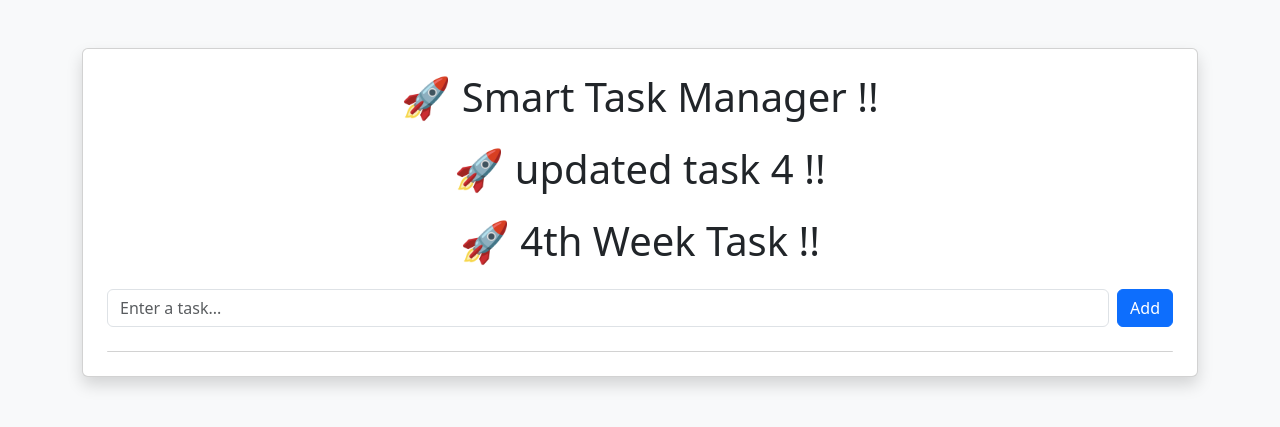
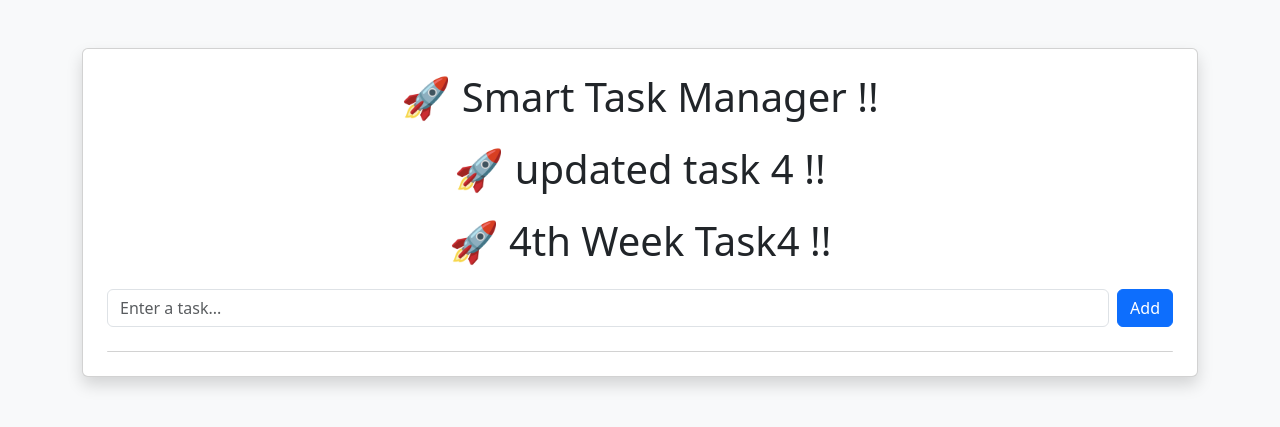
Before and after one commit to venkatnivi062/sample-ci-app, a Flask app: page / in a window 1280 px wide. Shown: the top 427 px of the page. Run offline with Flask 2, Linux system fonts and the light colour scheme.

Commit message:
Update index.html

```diff
--- a/templates/index.html
+++ b/templates/index.html
@@ -12,7 +12,7 @@
 
         <h1 class="text-center mb-4">🚀 Smart Task Manager !!</h1>
         <h1 class="text-center mb-4">🚀 updated task 4 !!</h1>
-         <h1 class="text-center mb-4">🚀 4th Week Task !!</h1>
+         <h1 class="text-center mb-4">🚀 4th Week Task4 !!</h1>
 
         <form method="POST" class="d-flex gap-2 mb-4">
             <input
```
